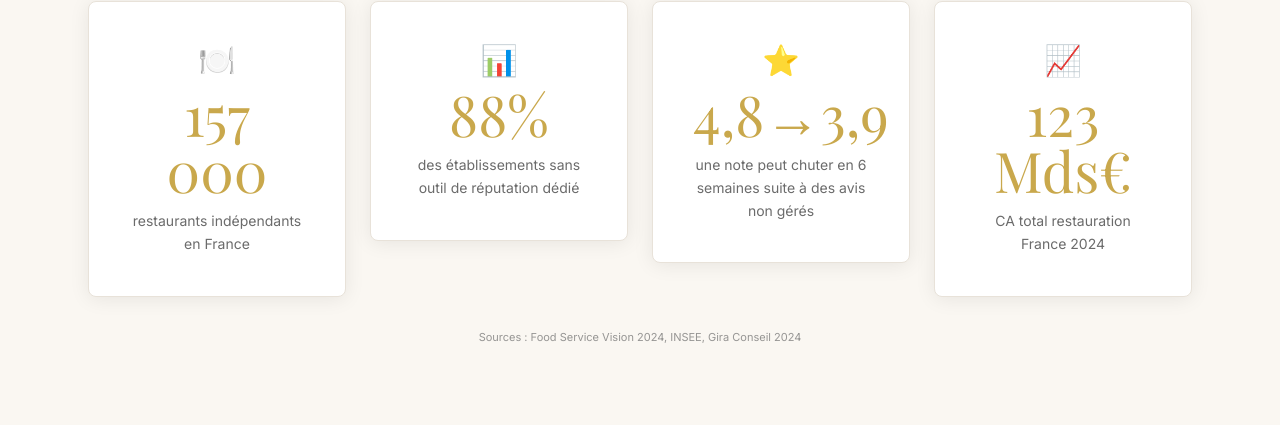
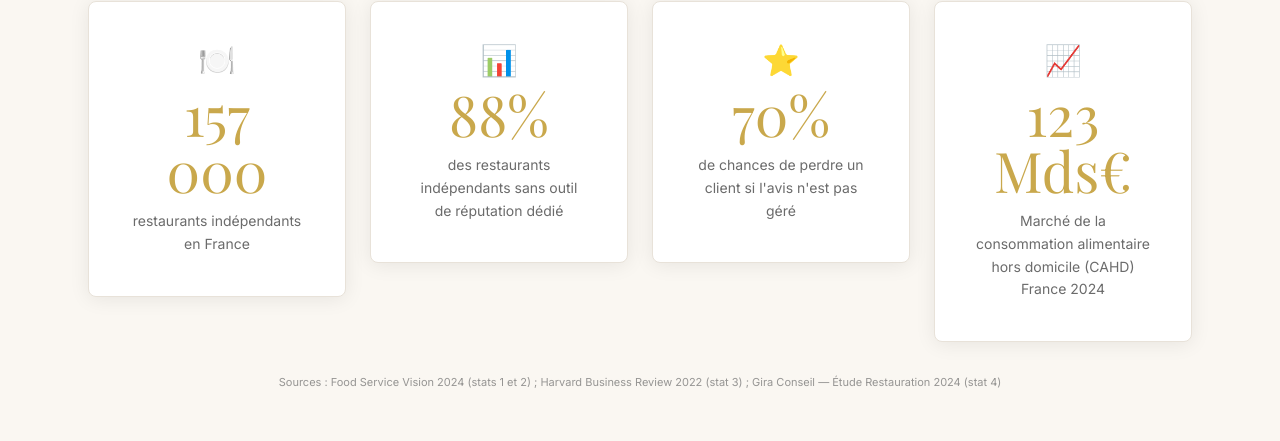
Before and after one commit to boulschoonheere/tablecho-site, a React (Vite) app: page / in a window 1280 px wide. Shown: the part 975-1416 px from the top of the page. Built offline with nearby package versions, Linux system fonts and the light colour scheme; a web font is replaced by a local one.

Commit message:
fix(content): align sources and labels of homepage stats (Bug 1A)

```diff
--- a/src/pages/Home.jsx
+++ b/src/pages/Home.jsx
@@ -24,9 +24,9 @@ const FadeUp = ({ children, delay = 0, className = '' }) => (
 // ─── SECTION 2 — Chiffres clés ───────────────────────────────
 const stats = [
   { chiffre: '157 000', label: 'restaurants indépendants en France', icone: '🍽️' },
-  { chiffre: '88%', label: 'des établissements sans outil de réputation dédié', icone: '📊' },
-  { chiffre: '4,8→3,9', label: 'une note peut chuter en 6 semaines suite à des avis non gérés', icone: '⭐' },
-  { chiffre: '123 Mds€', label: 'CA total restauration France 2024', icone: '📈' },
+  { chiffre: '88%', label: 'des restaurants indépendants sans outil de réputation dédié', icone: '📊' },
+  { chiffre: '70%', label: 'de chances de perdre un client si l\'avis n\'est pas géré', icone: '⭐' },
+  { chiffre: '123 Mds€', label: 'Marché de la consommation alimentaire hors domicile (CAHD) France 2024', icone: '📈' },
 ]
 
 // ─── SECTION 4 — Étapes ──────────────────────────────────────
@@ -142,7 +142,7 @@ const Home = () => {
             ))}
           </div>
           <p className="font-inter text-[11px] text-gris-texte/70 text-center mt-8">
-            Sources : Food Service Vision 2024, INSEE, Gira Conseil 2024
+            Sources : Food Service Vision 2024 (stats 1 et 2) ; Harvard Business Review 2022 (stat 3) ; Gira Conseil — Étude Restauration 2024 (stat 4)
           </p>
         </div>
       </section>
```
